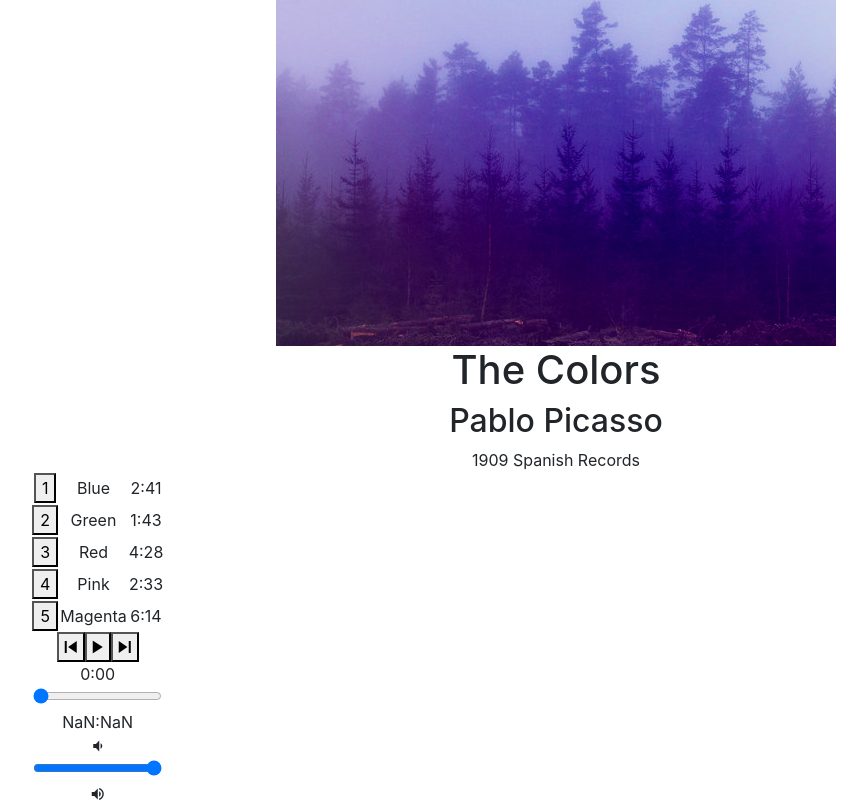
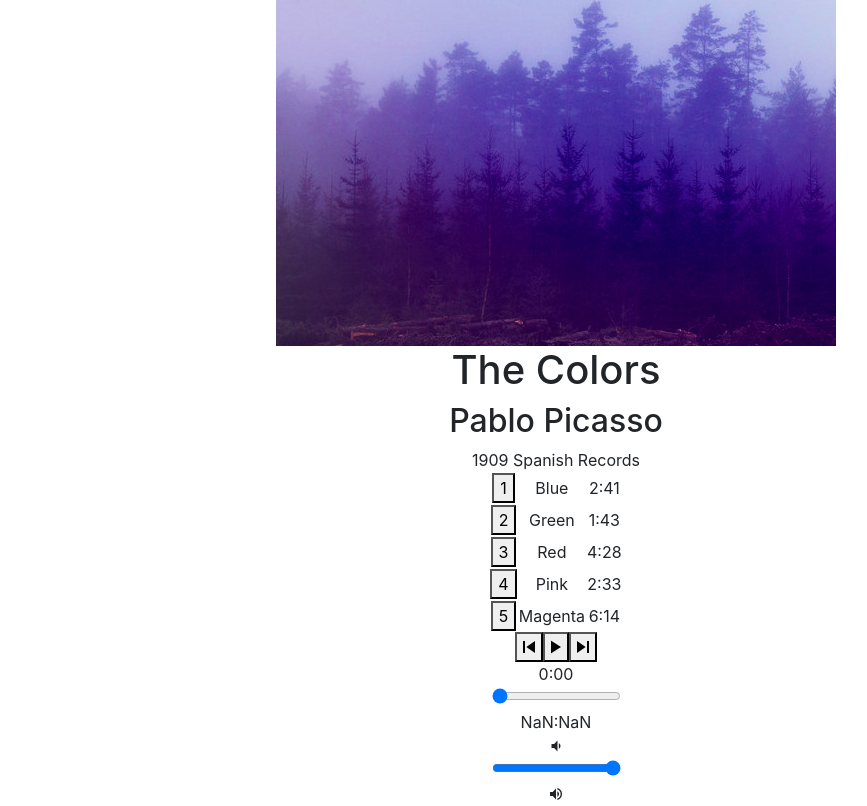
Before and after one commit to wayock/bloc-jams-react, a React (Create React App) app: page /album/the-colors in a window 1280 px wide. Shown: the part 342-1148 px from the top of the page, without its empty margins (84-951 px from the left). Built offline with nearby package versions, Linux system fonts and the light colour scheme.

Commit message:
styling applying flexbox to album page.

```diff
--- a/src/components/Album.css
+++ b/src/components/Album.css
@@ -1,7 +1,15 @@
+.container{
+  display: flex;
+  flex-direction: row;
+  flex-flow: row wrap;
+  justify-content: center;
+  border-style: hidden;
+}
+
 .flex-container {
   display: flex;
   flex-direction: row;
   flex-flow: row wrap;
-  justify-content: space-between;
+  justify-content: center;
   border-style: hidden;
 }
--- a/src/components/Album.js
+++ b/src/components/Album.js
@@ -136,6 +136,8 @@ class Album extends Component {
   render() {
     return (
       <section className="album">
+        <div className="flex-container">
+          <div className="row">
             <section id="album-info">
               <img id="album-cover-art" src={this.state.album.albumCover} alt={this.state.album.title}/>
               <div className="album-details">
@@ -144,7 +146,9 @@ class Album extends Component {
                 <div id="release-info">{this.state.album.releaseInfo}</div>
               </div>
             </section>
-        <div className="flex-container">
+          </div>
+        </div>
+        <div className="container">
           <div className="flex-row">
             <div className="col-sm">
               <table id="song-list">
--- /dev/null
+++ b/src/components/PlayerBar.css
@@ -0,0 +1,16 @@
+.player-bar {
+
+}
+
+
+#time-control {
+
+}
+
+.current-time {
+		left: 2.5em; /* 40 */
+}
+
+.total-time {
+  right: 2.5em; /* 40 */
+}
--- a/src/components/PlayerBar.js
+++ b/src/components/PlayerBar.js
@@ -1,4 +1,5 @@
 import React, { Component } from 'react';
+import './PlayerBar.css';
 
 class PlayerBar extends Component {
   render() {
```
Lines whose indentation alone changed are shown as unchanged.
